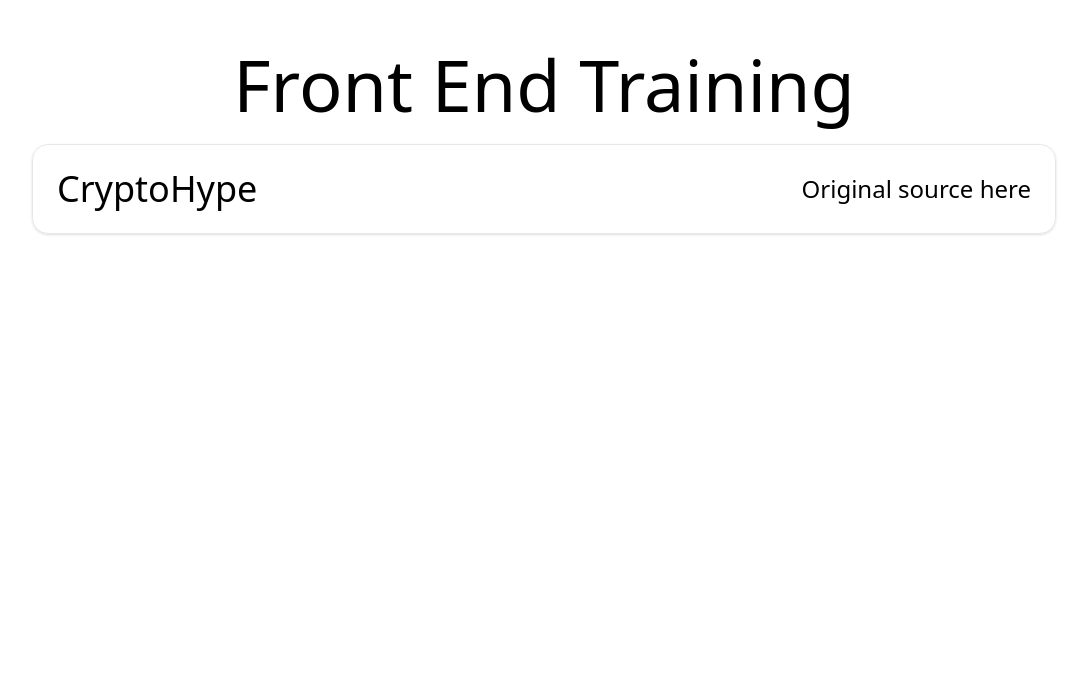
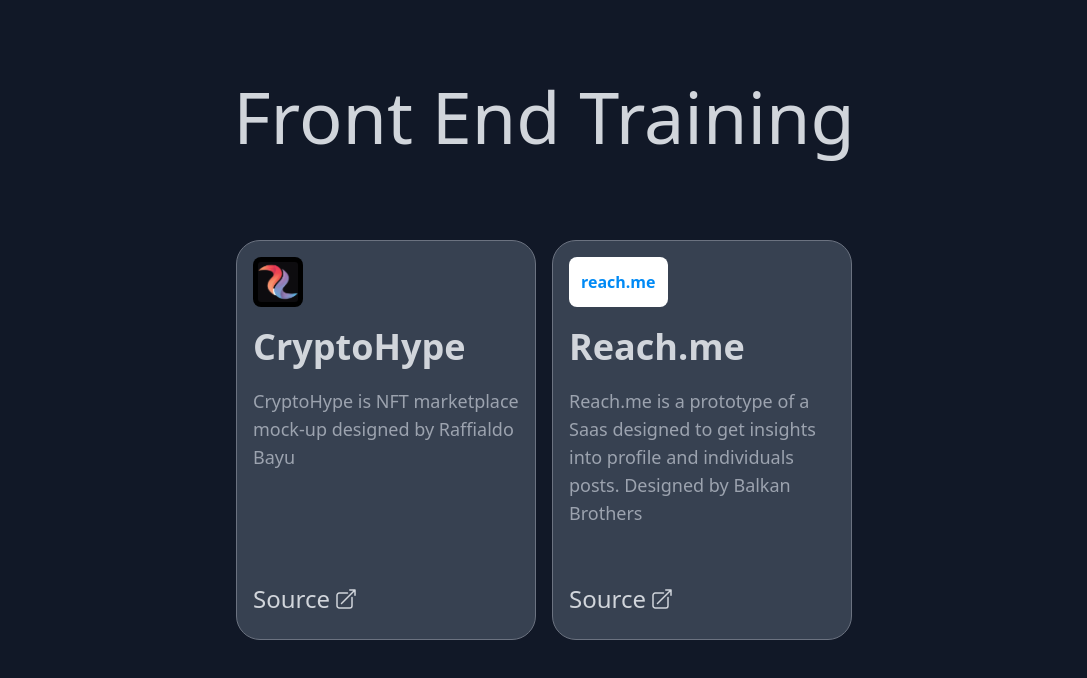
Before and after one commit to benjamin-aubron/Front-end-Training, a plain HTML site: page index.html in a window 1280 px wide. Shown: the whole page, without its empty margins (96-1183 px from the left). Drawn offline with nearby package versions, Linux system fonts and the light colour scheme.

Commit message:
index rebuilt

```diff
--- a/index.html
+++ b/index.html
@@ -15,17 +15,37 @@
 
 </head>
 
-<body>
+<body class="bg-gray-900">
 
   <header>
   </header>
 
   <section>
-    <h1 class="text-7xl text-center mt-12">Front End Training</h1>
+    <h1 class="text-7xl text-center text-gray-300 my-20">Front End Training</h1>
 
-    <div class="flex items-center justify-between mx-32 my-6 p-6 rounded-2xl border shadow hover:shadow-md">
-      <a href="/cryptohype.html"class="text-4xl hover:underline">CryptoHype</a>
-      <a href="https://dribbble.com/shots/16787820-Landing-Page-NFT-Marketplace" target="_blank" class="hover:text-blue-700 hover:underline text-2xl">Original source here</a>
+    <div class="container mx-auto flex flex-wrap justify-center px-10">
+      <div class="flex flex-col relative w-[300px] h-[400px] rounded-3xl bg-gray-700 m-2 p-4 border border-gray-500 hover:drop-shadow-[0_0_8px_rgba(255,255,255,0.25)]">
+        <img src="/image/cryptohype_logo.png" alt="CryptoHype Logo" class="p-[5px] w-[50px] h-[50px] bg-black rounded-lg">
+        <a href="/cryptohype.html"class="text-4xl text-gray-300 hover:underline hover:text-white py-5 font-semibold">CryptoHype</a>
+        <p class="line-clamp-6 text-lg text-gray-400">CryptoHype is NFT marketplace mock-up designed by Raffialdo Bayu</p>
+        <a href="https://dribbble.com/shots/16787820-Landing-Page-NFT-Marketplace" target="_blank" class="absolute text-gray-300 hover:text-white text-2xl flex items-center bottom-6">Source
+          <svg xmlns="http://www.w3.org/2000/svg" fill="none" viewBox="0 0 24 24" stroke-width="1.5" stroke="currentColor" class="ml-1 w-6 h-6">
+            <path stroke-linecap="round" stroke-linejoin="round" d="M13.5 6H5.25A2.25 2.25 0 0 0 3 8.25v10.5A2.25 2.25 0 0 0 5.25 21h10.5A2.25 2.25 0 0 0 18 18.75V10.5m-10.5 6L21 3m0 0h-5.25M21 3v5.25" />
+          </svg>
+        </a>
+      </div>
+      <div class="flex flex-col relative w-[300px] h-[400px] rounded-3xl bg-gray-700 m-2 p-4 border border-gray-500 hover:drop-shadow-[0_0_8px_rgba(255,255,255,0.25)]">
+        <div class="flex px-3 w-fit h-[50px] bg-white rounded-lg text-[#008AF5] font-bold items-center">reach.me
+        </div>
+        <a href="/reachme.html"class="text-4xl text-gray-300 hover:underline hover:text-white py-5 font-semibold">Reach.me</a>
+        <p class="line-clamp-6 text-lg text-gray-400">Reach.me is a prototype of a Saas designed to get insights into profile and individuals posts. Designed by Balkan Brothers</p>
+        <a href="https://dribbble.com/shots/2055670-reach-me-Features-Page/attachments/367025" target="_blank" class="absolute text-gray-300 hover:text-white text-2xl flex items-center bottom-6">Source
+          <svg xmlns="http://www.w3.org/2000/svg" fill="none" viewBox="0 0 24 24" stroke-width="1.5" stroke="currentColor" class="ml-1 w-6 h-6">
+            <path stroke-linecap="round" stroke-linejoin="round" d="M13.5 6H5.25A2.25 2.25 0 0 0 3 8.25v10.5A2.25 2.25 0 0 0 5.25 21h10.5A2.25 2.25 0 0 0 18 18.75V10.5m-10.5 6L21 3m0 0h-5.25M21 3v5.25" />
+          </svg>
+        </a>
+      </div>
+
     </div>
 
 
```
